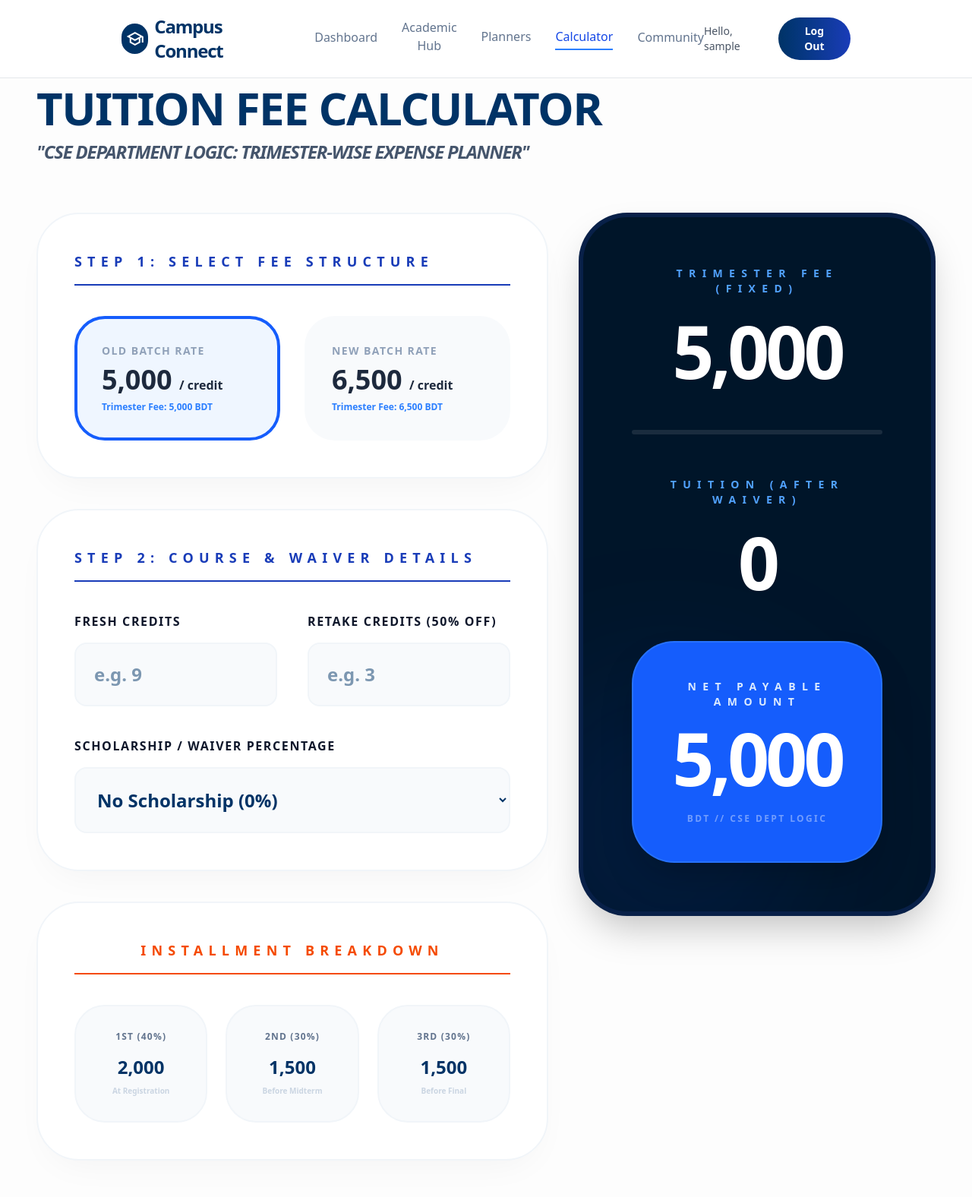
After one commit to Zman008/CampusConnect, a Laravel app: page /calculator/tuition in a window 1280 px wide. The commit adds this page. Shown: the whole page at 76% size. Run offline with Laravel 12, Linux system fonts and the light colour scheme; the visitor is signed in with stand-in values (Sample User, id 1); style sheets or scripts are compiled from the project's sources; parts of the project's set-up code (start-up, migrations or seed data) failed here and were passed over.

Commit message:
feat: implement CSE-specific tuition fee calculator with batch-wise pricing and 40/30/30 installment logic

```diff
--- a/app/Http/Controllers/DashboardController.php
+++ b/app/Http/Controllers/DashboardController.php
@@ -38,6 +38,14 @@ class DashboardController extends Controller
     public function cgpaCalculator()
     {
         return view('calculator.cgpa');
+    }
+
+    /**
+     * Show the Tuition Fee Calculator page.
+     */
+    public function tuitionCalculator()
+    {
+        return view('calculator.tuition');
     }
 
     /**
--- /dev/null
+++ b/resources/views/calculator/tuition.blade.php
@@ -0,0 +1,190 @@
+<x-layout>
+    <x-slot:title>Tuition Fee Calculator | CampusConnect</x-slot:title>
+
+    <main class="pt-28 pb-12 bg-[#fdfdfd] min-h-screen antialiased">
+        <div class="max-w-[1500px] mx-auto px-6 md:px-12">
+
+            <!-- HEADER SECTION -->
+            <div class="mb-16 text-center lg:text-left">
+                <h1 class="text-6xl font-[900] text-[#003366] tracking-tight mb-3 uppercase">Tuition Fee Calculator</h1>
+                <p class="text-slate-600 font-black italic text-2xl uppercase tracking-tighter text-blue-600">
+                    "CSE Department Logic: Trimester-wise Expense Planner"
+                </p>
+            </div>
+
+            <div class="grid grid-cols-12 gap-10">
+
+                <!-- LEFT: INPUT SECTION (7 Columns) -->
+                <div class="col-span-12 lg:col-span-7 space-y-10">
+
+                    <!-- STEP 1: BATCH SELECTION (BATCH WISE PRICING) -->
+                    <div class="bg-white rounded-[3.5rem] border-2 border-slate-100 shadow-[0_20px_50px_-20px_rgba(0,0,0,0.05)] p-12">
+                        <h3 class="text-lg font-[900] text-blue-800 uppercase tracking-[0.4em] mb-10 border-b-2 pb-4">Step 1: Select Fee Structure</h3>
+
+                        <div class="grid grid-cols-1 md:grid-cols-2 gap-8">
+                            <!-- Old Batch Option -->
+                            <label class="relative cursor-pointer group">
+                                <input type="radio" name="fee_type" value="5000" checked onchange="updateBatch(5000)" class="peer hidden">
+                                <div class="p-8 bg-slate-50 border-4 border-transparent rounded-[2.5rem] peer-checked:border-blue-600 peer-checked:bg-blue-50 transition-all">
+                                    <p class="text-sm font-black text-slate-400 uppercase tracking-widest mb-2">Old Batch Rate</p>
+                                    <h4 class="text-4xl font-[900] text-slate-800">5,000 <span class="text-base font-bold">/ credit</span></h4>
+                                    <p class="text-xs font-bold text-blue-500 mt-2">Trimester Fee: 5,000 BDT</p>
+                                </div>
+                            </label>
+
+                            <!-- New Batch Option -->
+                            <label class="relative cursor-pointer group">
+                                <input type="radio" name="fee_type" value="6500" onchange="updateBatch(6500)" class="peer hidden">
+                                <div class="p-8 bg-slate-50 border-4 border-transparent rounded-[2.5rem] peer-checked:border-blue-600 peer-checked:bg-blue-50 transition-all">
+                                    <p class="text-sm font-black text-slate-400 uppercase tracking-widest mb-2">New Batch Rate</p>
+                                    <h4 class="text-4xl font-[900] text-slate-800">6,500 <span class="text-base font-bold">/ credit</span></h4>
+                                    <p class="text-xs font-bold text-blue-500 mt-2">Trimester Fee: 6,500 BDT</p>
+                                </div>
+                            </label>
+                        </div>
+                    </div>
+
+                    <!-- STEP 2: CREDITS AND SCHOLARSHIP -->
+                    <div class="bg-white rounded-[3.5rem] border-2 border-slate-100 shadow-[0_20px_50px_-20px_rgba(0,0,0,0.05)] p-12">
+                        <h3 class="text-lg font-[900] text-blue-800 uppercase tracking-[0.4em] mb-10 border-b-2 pb-4">Step 2: Course & Waiver Details</h3>
+
+                        <div class="grid grid-cols-1 md:grid-cols-2 gap-10">
+                            <!-- Fresh Credits -->
+                            <div>
+                                <label class="block text-base font-[900] text-slate-900 mb-4 uppercase tracking-widest">Fresh Credits</label>
+                                <input type="number" id="fresh-credits" placeholder="e.g. 9" oninput="calculateTuition()" class="w-full bg-slate-50 border-2 border-slate-100 rounded-2xl p-6 font-[900] text-[#003366] text-2xl focus:ring-4 focus:ring-blue-100 transition-all">
+                            </div>
+
+                            <!-- Retake Credits (50% Off Logic) -->
+                            <div>
+                                <label class="block text-base font-[900] text-slate-900 mb-4 uppercase tracking-widest text-orange-600">Retake Credits (50% Off)</label>
+                                <input type="number" id="retake-credits" placeholder="e.g. 3" oninput="calculateTuition()" class="w-full bg-slate-50 border-2 border-slate-100 rounded-2xl p-6 font-[900] text-[#003366] text-2xl focus:ring-4 focus:ring-blue-100 transition-all">
+                            </div>
+
+                            <!-- Scholarship Selection -->
+                            <div class="md:col-span-2">
+                                <label class="block text-base font-[900] text-slate-900 mb-4 uppercase tracking-widest">Scholarship / Waiver Percentage</label>
+                                <select id="scholarship-pct" onchange="calculateTuition()" class="w-full bg-slate-50 border-2 border-slate-100 rounded-2xl p-6 font-[900] text-[#003366] text-2xl focus:ring-4 focus:ring-blue-100 transition-all">
+                                    <option value="0">No Scholarship (0%)</option>
+                                    <option value="25">25% Waiver</option>
+                                    <option value="50">50% Waiver</option>
+                                    <option value="100">100% Waiver (Must pay Trimester Fee)</option>
+                                </select>
+                            </div>
+                        </div>
+                    </div>
+
+                    <!-- STEP 3: INSTALLMENT BREAKDOWN -->
+                    <div class="bg-white rounded-[3.5rem] border-2 border-slate-100 shadow-[0_20px_50px_-20px_rgba(0,0,0,0.05)] p-12">
+                        <h3 class="text-lg font-[900] text-orange-600 uppercase tracking-[0.4em] mb-10 border-b-2 pb-4 text-center">Installment Breakdown</h3>
+                        <div class="grid grid-cols-1 md:grid-cols-3 gap-6">
+                            <!-- 1st Installment -->
+                            <div class="text-center p-8 bg-slate-50 rounded-[2.5rem] border-2 border-slate-100">
+                                <p class="text-xs font-black text-slate-500 uppercase tracking-widest mb-4">1st (40%)</p>
+                                <h4 id="inst-1" class="text-2xl font-[900] text-[#003366] tabular-nums">0</h4>
+                                <p class="text-[10px] font-black text-slate-300 mt-2">At Registration</p>
+                            </div>
+                            <!-- 2nd Installment -->
+                            <div class="text-center p-8 bg-slate-50 rounded-[2.5rem] border-2 border-slate-100">
+                                <p class="text-xs font-black text-slate-500 uppercase tracking-widest mb-4">2nd (30%)</p>
+                                <h4 id="inst-2" class="text-2xl font-[900] text-[#003366] tabular-nums">0</h4>
+                                <p class="text-[10px] font-black text-slate-300 mt-2">Before Midterm</p>
+                            </div>
+                            <!-- 3rd Installment -->
+                            <div class="text-center p-8 bg-slate-50 rounded-[2.5rem] border-2 border-slate-100">
+                                <p class="text-xs font-black text-slate-500 uppercase tracking-widest mb-4">3rd (30%)</p>
+                                <h4 id="inst-3" class="text-2xl font-[900] text-[#003366] tabular-nums">0</h4>
+                                <p class="text-[10px] font-black text-slate-300 mt-2">Before Final</p>
+                            </div>
+                        </div>
+                    </div>
+                </div>
+
+                <!-- RIGHT: RESULTS SUMMARY (5 Columns) -->
+                <div class="col-span-12 lg:col-span-5">
+                    <div class="bg-[#001529] rounded-[4rem] p-16 sticky top-28 shadow-2xl overflow-hidden group border-[6px] border-blue-900/30">
+                        <div class="relative z-10 space-y-14">
+                            <!-- Trimester Fee Display -->
+                            <div class="text-center">
+                                <p class="text-blue-400 text-sm font-[900] uppercase tracking-[0.6em] mb-6">Trimester Fee (Fixed)</p>
+                                <h2 id="display-sem-fee" class="text-white text-8xl font-[900] tabular-nums tracking-tighter">5,000</h2>
+                            </div>
+
+                            <div class="h-1.5 bg-white/10 w-full rounded-full"></div>
+
+                            <!-- Total Credit Fee Display -->
+                            <div class="text-center">
+                                <p class="text-blue-400 text-sm font-[900] uppercase tracking-[0.6em] mb-6">Tuition (After Waiver)</p>
+                                <h2 id="display-tuition" class="text-white text-8xl font-[900] tabular-nums tracking-tighter">0</h2>
+                            </div>
+
+                            <!-- Net Total Display -->
+                            <div class="bg-blue-600 p-12 rounded-[3.5rem] text-center shadow-2xl border-2 border-blue-400/30">
+                                <p class="text-blue-100 text-sm font-[900] uppercase tracking-[0.6em] mb-4">Net Payable Amount</p>
+                                <h2 id="res-total" class="text-white text-[6rem] leading-none font-[900] tabular-nums tracking-tighter">5,000</h2>
+                                <p class="text-white/40 text-xs font-[900] mt-6 uppercase tracking-[0.2em]">BDT // CSE DEPT LOGIC</p>
+                            </div>
+                        </div>
+
+                        <!-- Decorative Glow -->
+                        <div class="absolute -bottom-20 -left-20 w-96 h-96 bg-blue-600/10 rounded-full blur-[100px]"></div>
+                    </div>
+                </div>
+            </div>
+        </div>
+    </main>
+
+    <!-- CALCULATION LOGIC -->
+    <script>
+        // Global variables to track current rates
+        let currentRate = 5000;
+        let semesterFee = 5000;
+
+        /**
+         * Update batch-specific fees (Old: 5000, New: 6500)
+         */
+        function updateBatch(rate) {
+            currentRate = rate;
+            semesterFee = rate; // In UIU CSE, trimester fee matches credit rate for these batches
+            document.getElementById('display-sem-fee').innerText = semesterFee.toLocaleString();
+            calculateTuition();
+        }
+
+        /**
+         * Main Tuition Calculation Function
+         */
+        function calculateTuition() {
+            // Get inputs
+            const freshCredits = parseFloat(document.getElementById('fresh-credits').value) || 0;
+            const retakeCredits = parseFloat(document.getElementById('retake-credits').value) || 0;
+            const scholarshipPct = parseFloat(document.getElementById('scholarship-pct').value) || 0;
+
+            // 1. Calculate Gross Tuition for Credits
+            const freshFee = freshCredits * currentRate;
+
+            // 2. Retake Logic: 50% discount on credit fee
+            const retakeFee = (retakeCredits * currentRate) * 0.5;
+
+            const totalTuitionCreditsOnly = freshFee + retakeFee;
+
+            // 3. Apply Scholarship only to Credit Tuition (Semester fee is mandatory)
+            const waiverAmount = (totalTuitionCreditsOnly * scholarshipPct) / 100;
+            const netTuition = totalTuitionCreditsOnly - waiverAmount;
+
+            // 4. Final Total = Net Tuition + Fixed Semester Fee
+            const totalPayable = netTuition + semesterFee;
+
+            // Update Result Display
+            document.getElementById('display-tuition').innerText = netTuition.toLocaleString();
+            document.getElementById('res-total').innerText = totalPayable.toLocaleString();
+
+            // 5. Installment Logic (40% - 30% - 30%)
+            document.getElementById('inst-1').innerText = Math.round(totalPayable * 0.4).toLocaleString();
+            document.getElementById('inst-2').innerText = Math.round(totalPayable * 0.3).toLocaleString();
+            document.getElementById('inst-3').innerText = Math.round(totalPayable * 0.3).toLocaleString();
+        }
+
+        // Run calculation once on load to show base semester fee
+        calculateTuition();
+    </script>
+</x-layout>
--- a/resources/views/components/layout.blade.php
+++ b/resources/views/components/layout.blade.php
@@ -27,7 +27,7 @@
                     Campus Connect
                 </span>
                 <div class="hidden md:flex items-center gap-8">
-                    <!-- Dashboard Link -->
+                    <!-- Navigation Links -->
                     <a class="{{ request()->is('dashboard') ? 'font-bold border-b-2 border-blue-500' : 'text-slate-500' }} pb-1 transition-all" href="/dashboard">Dashboard</a>
 
                     <!-- Academic Hub Dropdown -->
@@ -38,7 +38,7 @@
                         </button>
 
                         <div
-                            class="absolute left-1/2 -translate-x-1/2 left-0 top-full pt-2 max-w-prose opacity-0 invisible group-hover:opacity-100 group-hover:visible transition-all duration-300 z-50">
+                            class="absolute left-1/2 -translate-x-1/2 top-full pt-2 max-w-prose opacity-0 invisible group-hover:opacity-100 group-hover:visible transition-all duration-300 z-50">
                             <div
                                 class="bg-white rounded-xl shadow-xl border border-gray-100 overflow-hidden flex flex-col py-1">
                                 <a href="#" class="px-4 py-2.5 text-sm text-gray-600 hover:bg-blue-50 hover:text-academic-blue transition-colors whitespace-nowrap">Question Bank</a>
@@ -49,7 +49,7 @@
                         </div>
                     </div>
 
-                    <!-- Planners Dropdown (Teammate's Routes) -->
+                    <!-- Planners Dropdown -->
                     <div class="relative group py-2">
                         <button
                             class="text-slate-500 font-medium hover:text-blue-700 transition-colors border-b-2 border-transparent group-hover:border-blue-500 pb-1 flex items-center gap-1 cursor-pointer">
@@ -57,7 +57,7 @@
                         </button>
 
                         <div
-                            class="absolute left-1/2 -translate-x-1/2 left-0 top-full pt-2 max-w-prose opacity-0 invisible group-hover:opacity-100 group-hover:visible transition-all duration-300 z-50">
+                            class="absolute left-1/2 -translate-x-1/2 top-full pt-2 max-w-prose opacity-0 invisible group-hover:opacity-100 group-hover:visible transition-all duration-300 z-50">
                             <div
                                 class="bg-white rounded-xl shadow-xl border border-gray-100 overflow-hidden flex flex-col py-1">
                                 <a href="/course-planner" class="px-4 py-2.5 text-sm text-gray-600 hover:bg-blue-50 hover:text-academic-blue transition-colors whitespace-nowrap">Course Planner</a>
@@ -66,7 +66,7 @@
                         </div>
                     </div>
 
-                    <!-- Calculator Dropdown (Updated with CGPA Link) -->
+                    <!-- Calculator Dropdown -->
                     <div class="relative group py-2">
                         <button
                             class="{{ request()->is('calculator/*') ? 'text-blue-700 font-bold border-b-2 border-blue-500' : 'text-slate-500' }} font-medium hover:text-blue-700 transition-colors pb-1 flex items-center gap-1 cursor-pointer">
@@ -74,12 +74,17 @@
                         </button>
 
                         <div
-                            class="absolute left-1/2 -translate-x-1/2 left-0 top-full pt-2 max-w-prose opacity-0 invisible group-hover:opacity-100 group-hover:visible transition-all duration-300 z-50">
+                            class="absolute left-1/2 -translate-x-1/2 top-full pt-2 max-w-prose opacity-0 invisible group-hover:opacity-100 group-hover:visible transition-all duration-300 z-50">
                             <div
                                 class="bg-white rounded-xl shadow-xl border border-gray-100 overflow-hidden flex flex-col py-1">
-                                <a href="#" class="px-4 py-2.5 text-sm text-gray-600 hover:bg-blue-50 hover:text-academic-blue transition-colors whitespace-nowrap">Tuition Fee Calculator</a>
 
-                                <!-- Updated: Link to the CGPA Calculator route -->
+                                <!-- Updated: Link to the Tuition Fee Calculator route -->
+                                <a href="{{ route('calculator.tuition') }}"
+                                   class="px-4 py-2.5 text-sm {{ request()->routeIs('calculator.tuition') ? 'bg-blue-50 text-blue-700 font-bold' : 'text-gray-600' }} hover:bg-blue-50 hover:text-academic-blue transition-colors whitespace-nowrap">
+                                   Tuition Fee Calculator
+                                </a>
+
+                                <!-- Link to the CGPA Calculator route -->
                                 <a href="{{ route('calculator.cgpa') }}"
                                     class="px-4 py-2.5 text-sm {{ request()->routeIs('calculator.cgpa') ? 'bg-blue-50 text-blue-700 font-bold' : 'text-gray-600' }} hover:bg-blue-50 hover:text-academic-blue transition-colors whitespace-nowrap">
                                     CGPA Calculator
@@ -103,7 +108,6 @@
                             Log Out
                         </button>
                     </form>
-
                 @endauth
 
                 @guest
--- a/routes/web.php
+++ b/routes/web.php
@@ -25,8 +25,15 @@ Route::middleware(['auth'])->group(function () {
     // Dashboard main page
     Route::get('/dashboard', [DashboardController::class, 'index'])->name('dashboard');
 
-    // Calculator Route (New)
+    // Calculator Routes
     Route::get('/calculator/cgpa', [DashboardController::class, 'cgpaCalculator'])->name('calculator.cgpa');
+
+    /*
+    |--------------------------------------------------------------------------
+    | NEW: Tuition Fee Calculator Route
+    |--------------------------------------------------------------------------
+    */
+    Route::get('/calculator/tuition', [DashboardController::class, 'tuitionCalculator'])->name('calculator.tuition');
 
     // To-do list (Add, Toggle, Delete)
     Route::post('/tasks', [DashboardController::class, 'store'])->name('tasks.store');
```
